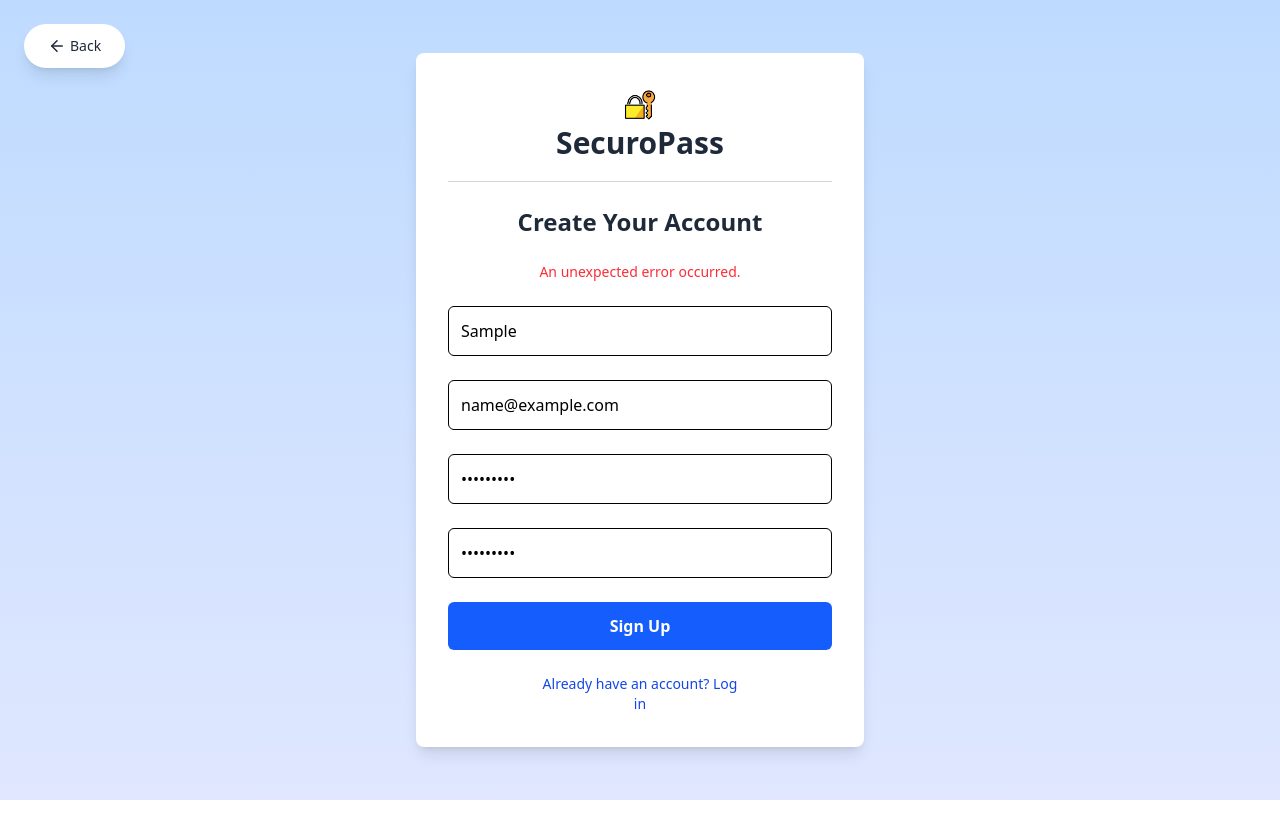
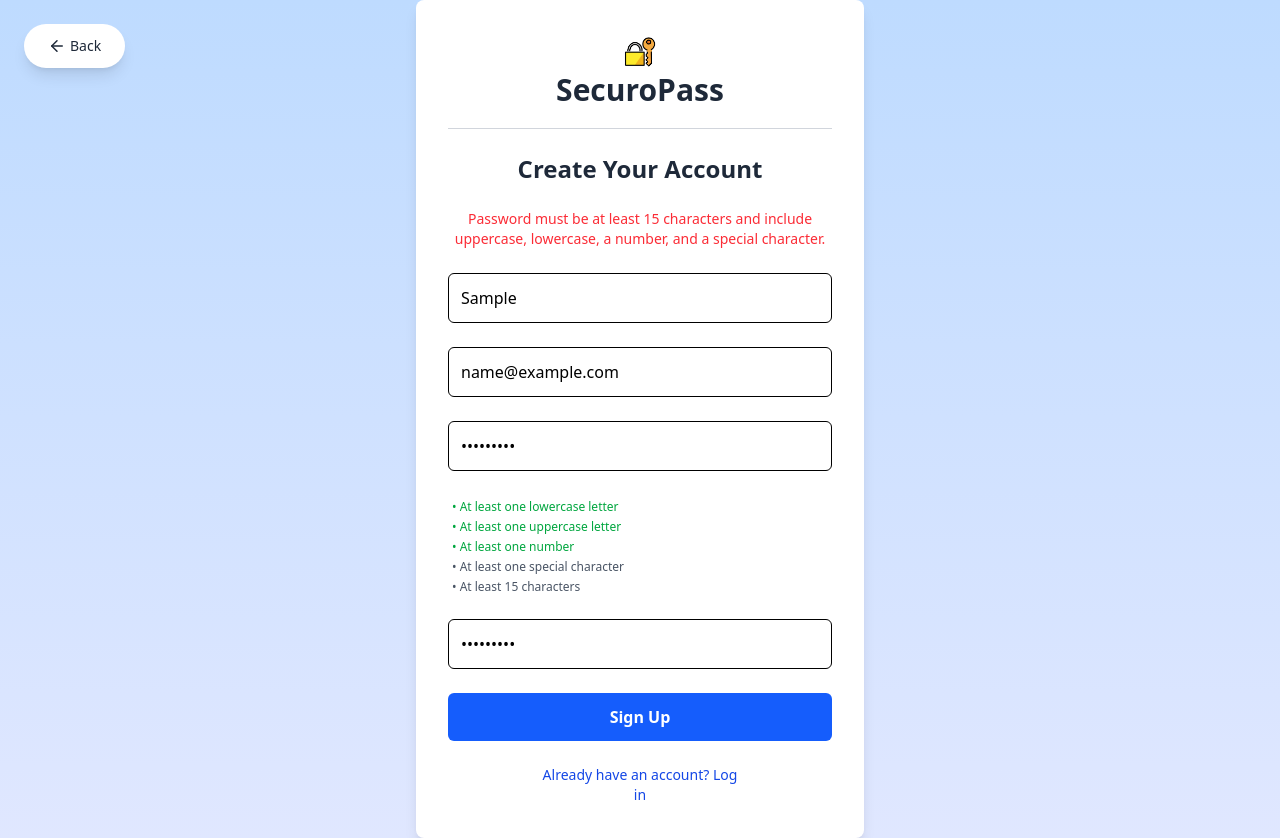
Before and after one commit to ShakH00/PasswordManager, a React (Vite) app in the folder frontend/password-manager-app/: page /signup in a window 1280 px wide. Both pictures are taken after typing "Sample", "name@example.com", "Sample123", "Sample123" into the empty fields and a click on the button "Sign Up". Before the commit the page ends 800 px from the top, so only its background shows below. Built offline with nearby package versions, Linux system fonts and the light colour scheme; no server answers.

Commit message:
Password check
When creating a new account or changing account password, password must be at least 15 characters with 1 upper, 1 lower, 1 number, 1 special symbol

```diff
--- a/frontend/password-manager-app/src/components/UserInfoTab.tsx
+++ b/frontend/password-manager-app/src/components/UserInfoTab.tsx
@@ -15,6 +15,10 @@ const UserInfoTab = ({ username, email }: UserInfoTabProps) => {
   const [error, setError] = useState("");
   const [success, setSuccess] = useState("");
 
+  const isStrongPassword = (password: string) => {
+    return /^(?=.*[a-z])(?=.*[A-Z])(?=.*\d)(?=.*[\W_]).{15,}$/.test(password);
+  };
+
   const handleSave = async () => {
     setError("");
     setSuccess("");
@@ -25,7 +29,14 @@ const UserInfoTab = ({ username, email }: UserInfoTabProps) => {
     }
 
     if (newPassword !== confirmPassword) {
-      setError("Passwords do not match.");
+      setError("Passwords do not match");
+      return;
+    }
+
+    if (!isStrongPassword(newPassword)) {
+      setError(
+        "Password must be at least 15 characters and include uppercase, lowercase, a number, and a special character."
+      );
       return;
     }
 
@@ -85,9 +96,9 @@ const UserInfoTab = ({ username, email }: UserInfoTabProps) => {
       <div className="mb-4">
         <label className="block text-gray-700 font-medium flex items-center gap-1">
           Password
-          <span className="relative group cursor-help">
+          <span className="relative group inline-block">
             <Info size={16} className="text-gray-500" />
-            <span className="absolute left-6 top-1 w-max bg-black text-white text-xs px-2 py-1 rounded opacity-0 group-hover:opacity-100 transition-opacity duration-200 z-10 whitespace-nowrap">
+            <span className="absolute left-6 top-1 w-max bg-black text-white text-xs px-2 py-1 rounded opacity-0 pointer-events-none group-hover:opacity-100 transition-opacity duration-200 z-10 whitespace-nowrap">
               Account password is hidden for security purposes. It is so if{" "}
               <br />
               someone hacks into your account without directly knowing your
@@ -122,6 +133,35 @@ const UserInfoTab = ({ username, email }: UserInfoTabProps) => {
               className="w-full p-2 border rounded mt-2"
               required
             />
+
+            {newPassword && (
+              <ul className="text-xs text-gray-600 mt-1 ml-1 space-y-1">
+                <li
+                  className={/[a-z]/.test(newPassword) ? "text-green-600" : ""}
+                >
+                  • At least one lowercase letter
+                </li>
+                <li
+                  className={/[A-Z]/.test(newPassword) ? "text-green-600" : ""}
+                >
+                  • At least one uppercase letter
+                </li>
+                <li className={/\d/.test(newPassword) ? "text-green-600" : ""}>
+                  • At least one number
+                </li>
+                <li
+                  className={/[\W_]/.test(newPassword) ? "text-green-600" : ""}
+                >
+                  • At least one special character
+                </li>
+                <li
+                  className={newPassword.length >= 15 ? "text-green-600" : ""}
+                >
+                  • At least 15 characters
+                </li>
+              </ul>
+            )}
+
             <input
               type="password"
               placeholder="Confirm Password"
--- a/frontend/password-manager-app/src/pages/SignUpPage.tsx
+++ b/frontend/password-manager-app/src/pages/SignUpPage.tsx
@@ -10,11 +10,22 @@ const SignUpPage = () => {
   const [error, setError] = useState("");
   const navigate = useNavigate();
 
+  const isStrongPassword = (password: string) => {
+    return /^(?=.*[a-z])(?=.*[A-Z])(?=.*\d)(?=.*[\W_]).{15,}$/.test(password);
+  };
+
   const handleSubmit = async (e: React.FormEvent) => {
     e.preventDefault();
 
     if (password !== confirmPassword) {
       setError("Passwords do not match");
+      return;
+    }
+
+    if (!isStrongPassword(password)) {
+      setError(
+        "Password must be at least 15 characters and include uppercase, lowercase, a number, and a special character."
+      );
       return;
     }
 
@@ -103,6 +114,26 @@ const SignUpPage = () => {
           required
         />
 
+        {password && (
+          <ul className="text-xs text-gray-600 mt-1 ml-1 space-y-1">
+            <li className={/[a-z]/.test(password) ? "text-green-600" : ""}>
+              • At least one lowercase letter
+            </li>
+            <li className={/[A-Z]/.test(password) ? "text-green-600" : ""}>
+              • At least one uppercase letter
+            </li>
+            <li className={/\d/.test(password) ? "text-green-600" : ""}>
+              • At least one number
+            </li>
+            <li className={/[\W_]/.test(password) ? "text-green-600" : ""}>
+              • At least one special character
+            </li>
+            <li className={password.length >= 15 ? "text-green-600" : ""}>
+              • At least 15 characters
+            </li>
+          </ul>
+        )}
+
         <input
           type="password"
           placeholder="Confirm Password"
```
